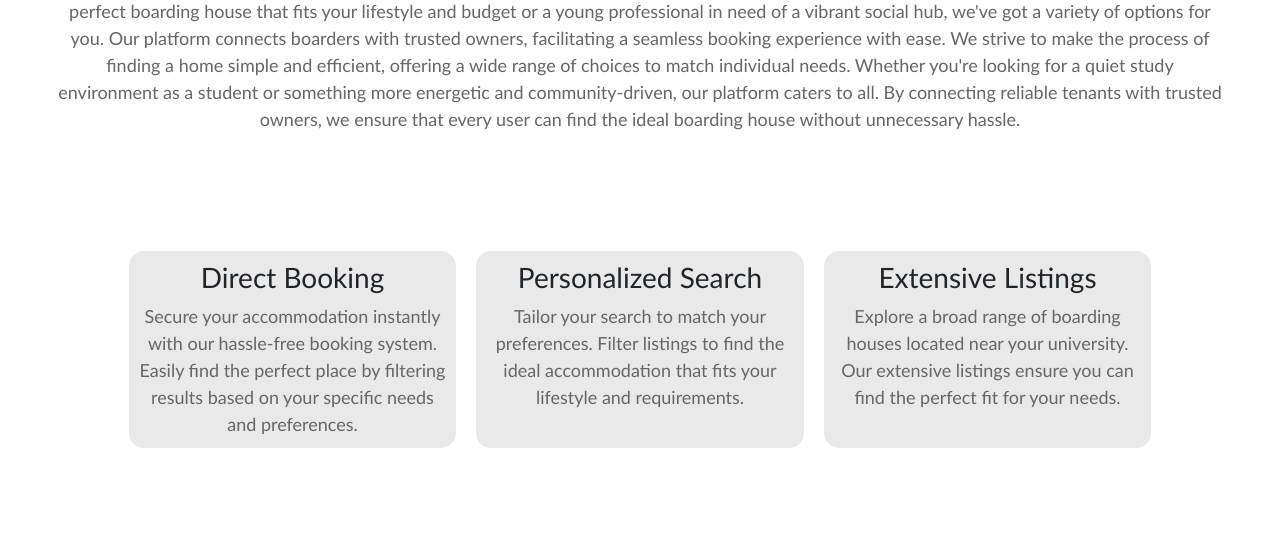
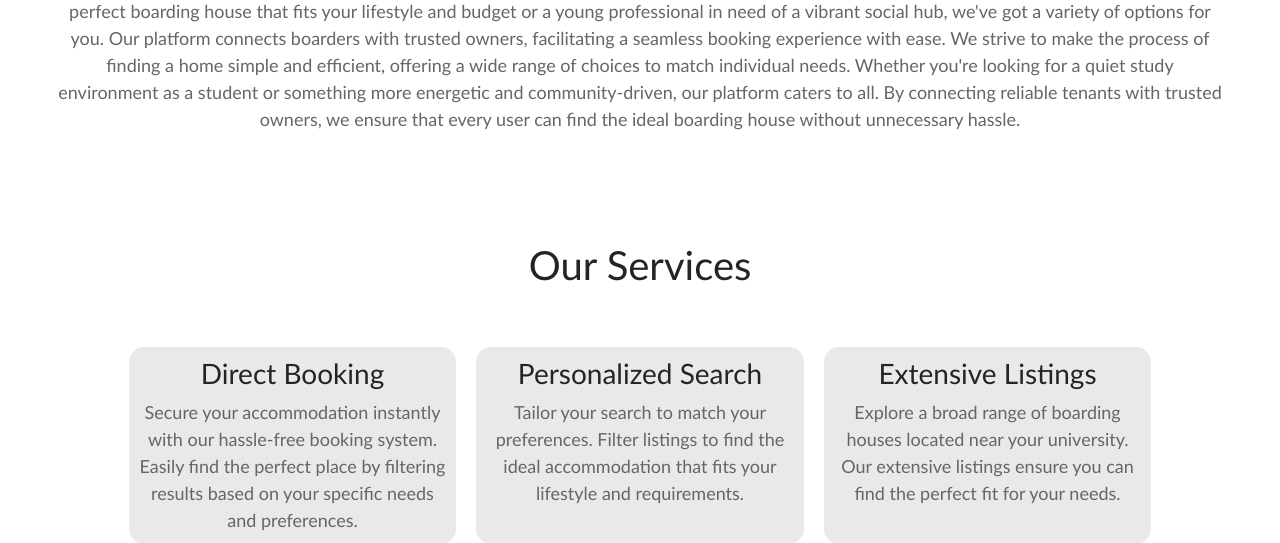
Before and after one commit to PrabhathShanka/Apartment_booking, a PHP site: page / in a window 1280 px wide. Shown: the part 949-1492 px from the top of the page. Run offline with PHP 8.4, Linux system fonts and the light colour scheme.

```diff
--- a/index.php
+++ b/index.php
@@ -32,6 +32,7 @@
             border-radius: 15px;
             margin: 10px;
         }
+
     </style>
 </head>
 
@@ -74,6 +75,7 @@
     </section>
 
     <div class="my-5">
+    <h1 class="text-center mb-5">Our Services</h1>
     <div class="row d-flex justify-content-center">
         <div class="col-sm-6  col-lg-3 srvc">
             <h3>Direct Booking</h3>
```
